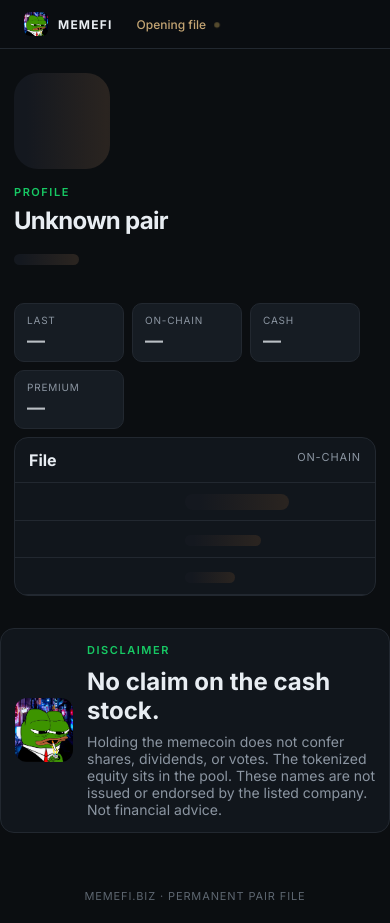
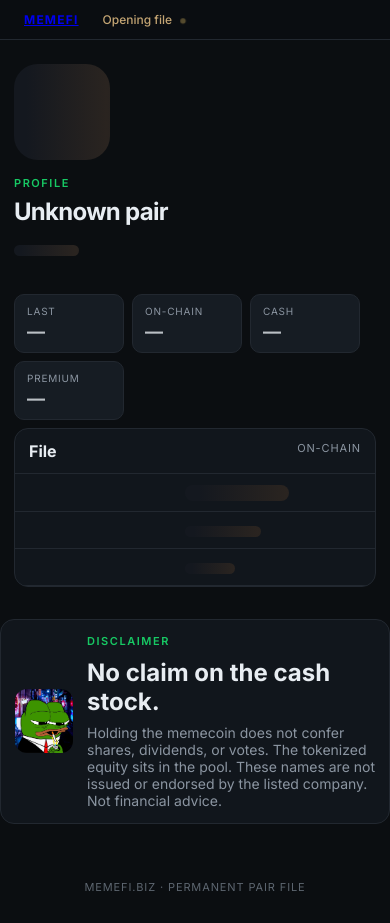
Before and after one commit to yoka404/memefi-biz, a plain HTML site: page pair.html in a window 390 px wide. Drawn offline with Linux system fonts and the light colour scheme.

Commit message:
Text-only header wordmark; mobile layout

```diff
--- a/pair.html
+++ b/pair.html
@@ -11,7 +11,7 @@
 </head>
 <body>
 <header class="nav">
-  <div class="brand"><a href="/" style="color:inherit;text-decoration:none;display:flex;align-items:center;gap:10px"><img src="/memefi.png" alt=""/>MEMEFI</a></div>
+  <a class="brand" href="/">MEMEFI</a>
   <nav><a href="/">Desk</a><a href="/#wire">Wire</a><a href="/#prices">Board</a></nav>
   <div class="meta waiting" id="live-stamp">Opening file</div>
 </header>
@@ -41,6 +41,7 @@
 <section class="layout">
   <article class="card wide">
     <div class="card-head"><h2>File</h2><span id="session">On-chain</span></div>
+    <div class="board-scroll">
     <table class="tape file">
       <tbody id="file">
         <tr><th></th><td><span class="skel lg"></span></td></tr>
@@ -48,6 +49,7 @@
         <tr><th></th><td><span class="skel sm"></span></td></tr>
       </tbody>
     </table>
+    </div>
   </article>
 </section>
 
```
Also changed, not shown: index.html (+3 -3 lines).
